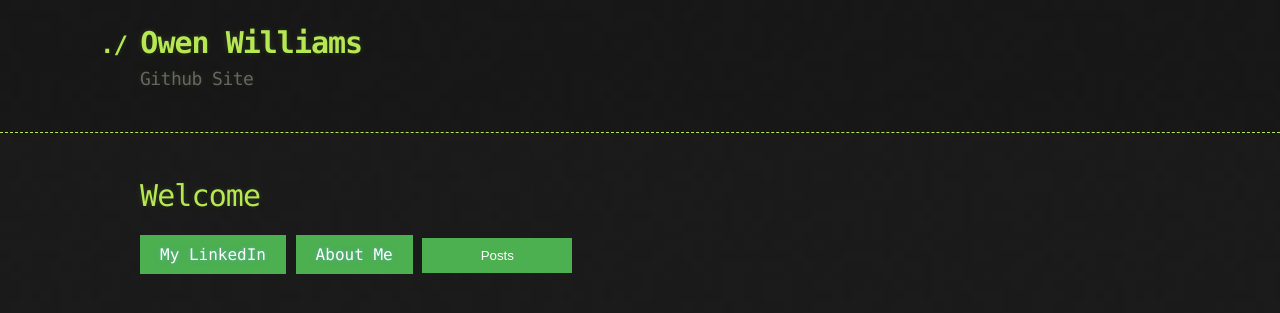
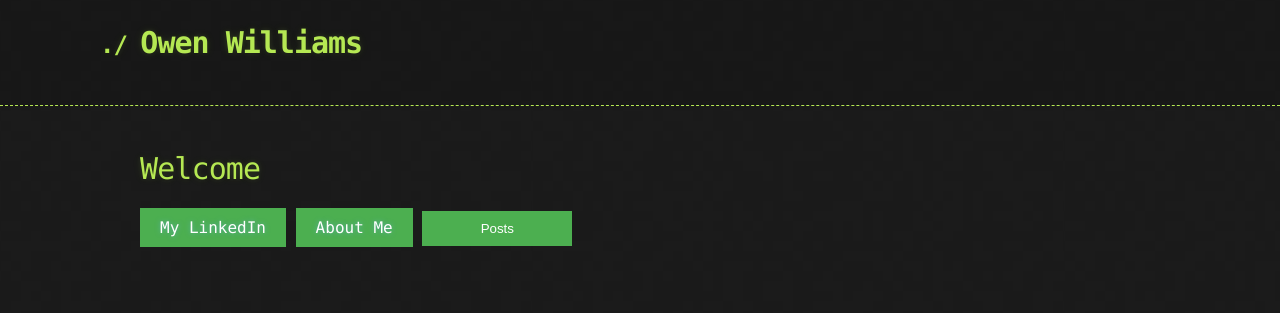
Before and after one commit to owenw1lliams/owenw1lliams.github.io, a Jekyll site: the page built from index.md, in a window 1280 px wide. Shown: the top 313 px of the page. Built offline with Jekyll 4.4.1, drawn with Linux system fonts in a browser that asks for light colours; the repository's description, which GitHub fills in, is left out; our own code applies the rules of GitHub Pages for plain Markdown files.

Commit message:
Update _config.yml

```diff
--- a/_config.yml
+++ b/_config.yml
@@ -1,5 +1,5 @@
 title: Owen Williams
-description: Github Site
+description:
 show_downloads: false
 google_analytics:
 theme: jekyll-theme-hacker
```
